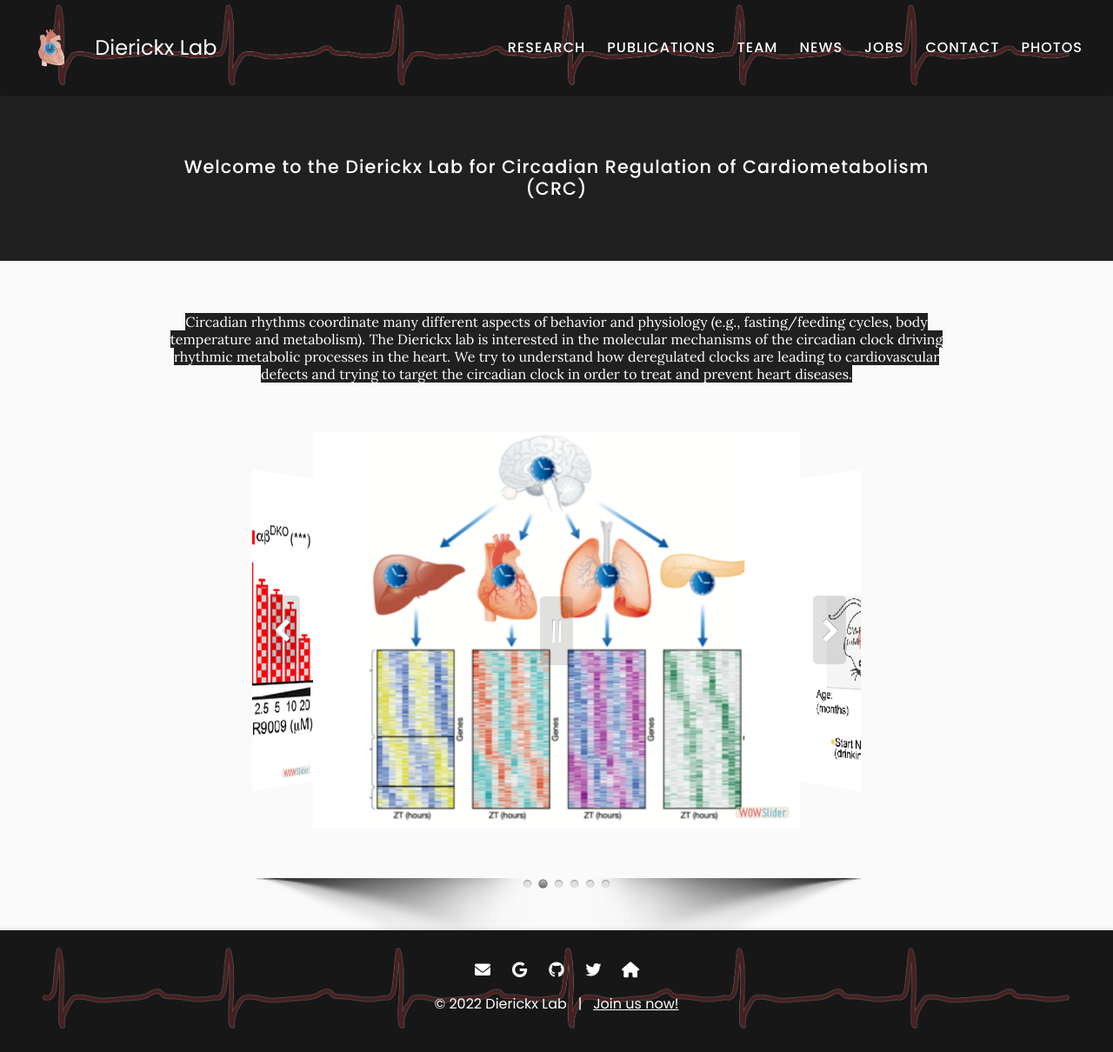
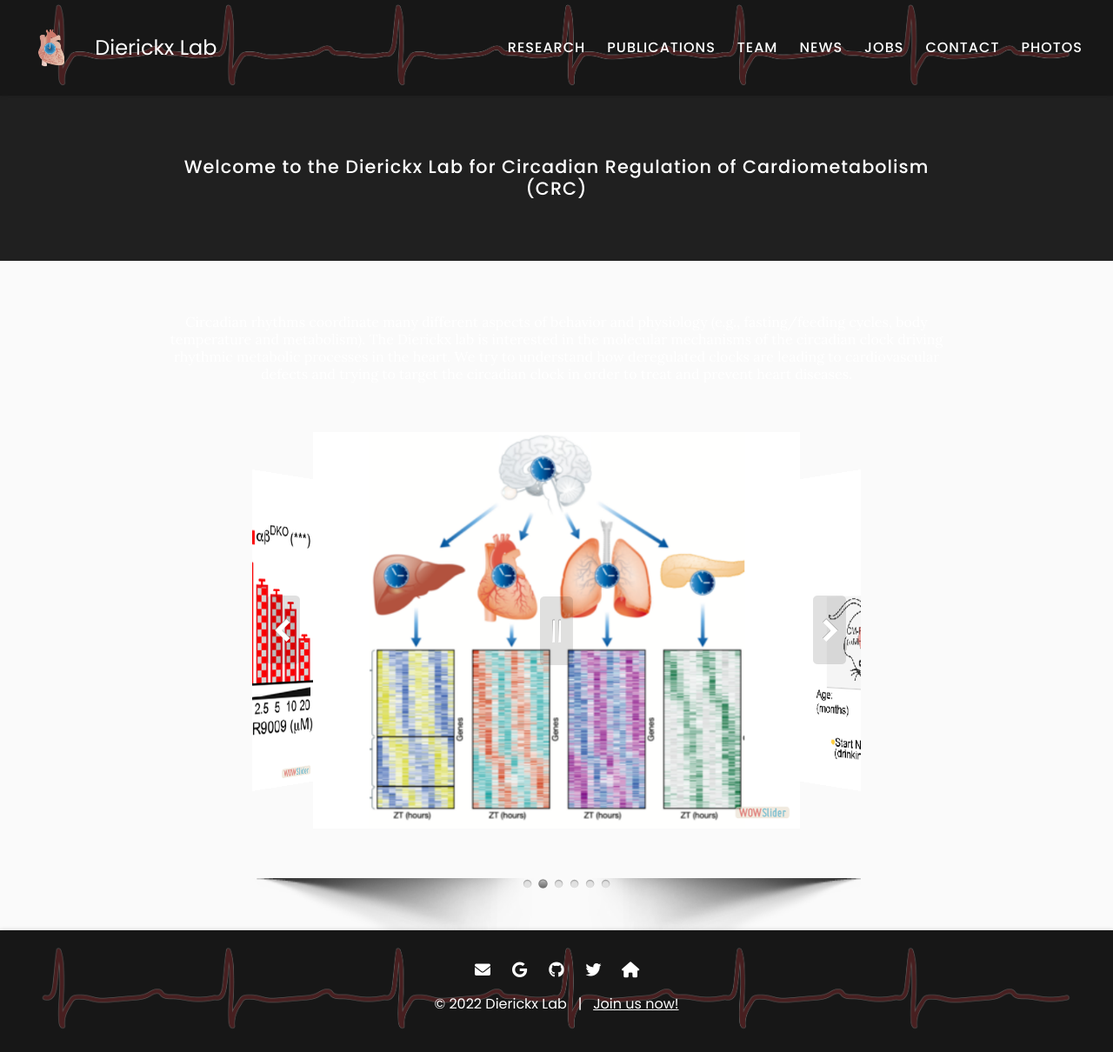
Before and after one commit to theDierickxLab/theDierickxLab, a Jekyll site: the page built from index.md, in a window 1280 px wide. Shown: the whole page at 87% size. Built offline with Jekyll 4.4.1, drawn with Linux system fonts in a browser that asks for light colours.

Commit message:
Update index.md

```diff
--- a/index.md
+++ b/index.md
@@ -9,7 +9,7 @@
 {% include section.html %}
 
 <div>
-  <span style="color:white;background-color:#202020;">
+  <span style="color:white;text-align:left;">
 Circadian rhythms coordinate many different aspects of behavior and physiology (e.g., fasting/feeding cycles, body temperature and metabolism). The Dierickx lab is interested in the molecular mechanisms of the circadian clock driving rhythmic metabolic processes in the heart. We try to understand how deregulated clocks are leading to cardiovascular defects and trying to target the circadian clock in order to treat and prevent heart diseases.
   </span>
 </div>
```
